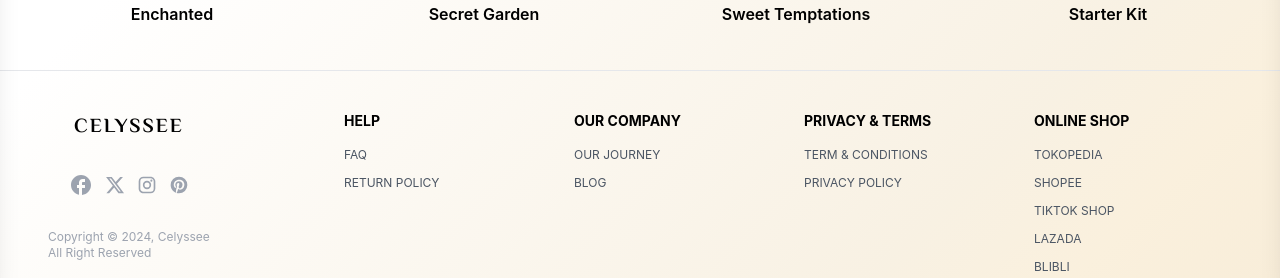
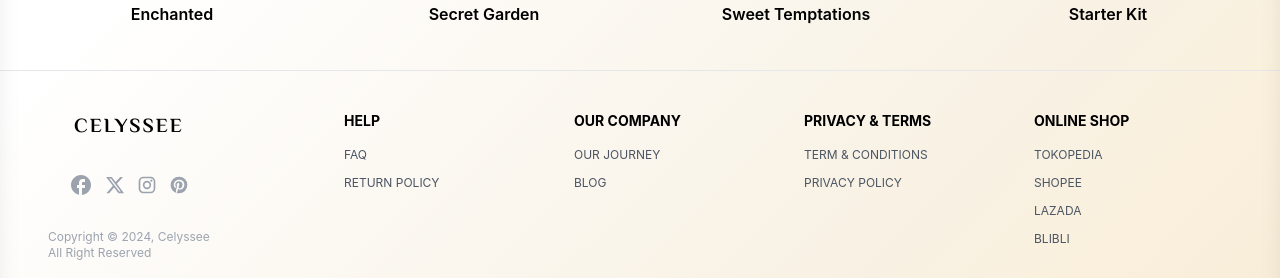
Before and after one commit to steventjoa89/celyssee, a React (Create React App) app: page /best-sellers in a window 1280 px wide. Shown: the part 519-797 px from the top of the page. Built offline with nearby package versions, Linux system fonts and the light colour scheme; the HTML template or start-up script is replaced by a standard one.

Commit message:
Fixing footer + no product found.

```diff
--- a/src/components/Footer/Footer.js
+++ b/src/components/Footer/Footer.js
@@ -58,7 +58,7 @@ function FooterLogo({ isHideTop = false, isHideBottom = false }) {
 function Footer() {
   return (
     <footer className="bg-transparent">
-      <div className="mb-10 px-6 lg:px-12 pt-3 lg:pt-10 border-t border-gray-200">
+      <div className="mb-10 px-6 lg:px-12 pt-3 lg:pt-10 pb-4 border-t border-gray-200">
         <div className="mx-auto">
           {/* Small Screen */}
           <div className="lg:hidden">
--- a/src/components/GridView/GridView.js
+++ b/src/components/GridView/GridView.js
@@ -11,7 +11,7 @@ function NoData() {
         <h3 className="font-title text-base md:text-xl font-bold mb-4">
           No results were found
         </h3>
-        <p className="text-sm md:text-base lg:text-xl text-gray-500">
+        <p className="text-sm lg:text-base text-gray-500">
           Enhance your results by carefully reviewing your spelling or consider
           using broader keywords.
         </p>
--- a/src/data/settings.js
+++ b/src/data/settings.js
@@ -117,27 +117,22 @@ export const FOOTER_MENU = [
     submenus: [
       {
         name: "Tokopedia",
-        // link: "https://www.google.co.id",
+        link: "https://www.tokopedia.com/",
         outside: true,
       },
       {
         name: "Shopee",
-        // link: "https://www.google.co.id",
-        outside: true,
-      },
-      {
-        name: "TikTok Shop",
-        // link: "https://www.google.co.id",
+        link: "https://shopee.co.id/",
         outside: true,
       },
       {
         name: "Lazada",
-        // link: "https://www.google.co.id",
+        link: "https://www.lazada.co.id/",
         outside: true,
       },
       {
         name: "Blibli",
-        // link: "https://www.google.co.id",
+        link: "https://www.blibli.com/",
         outside: true,
       },
     ],
```
